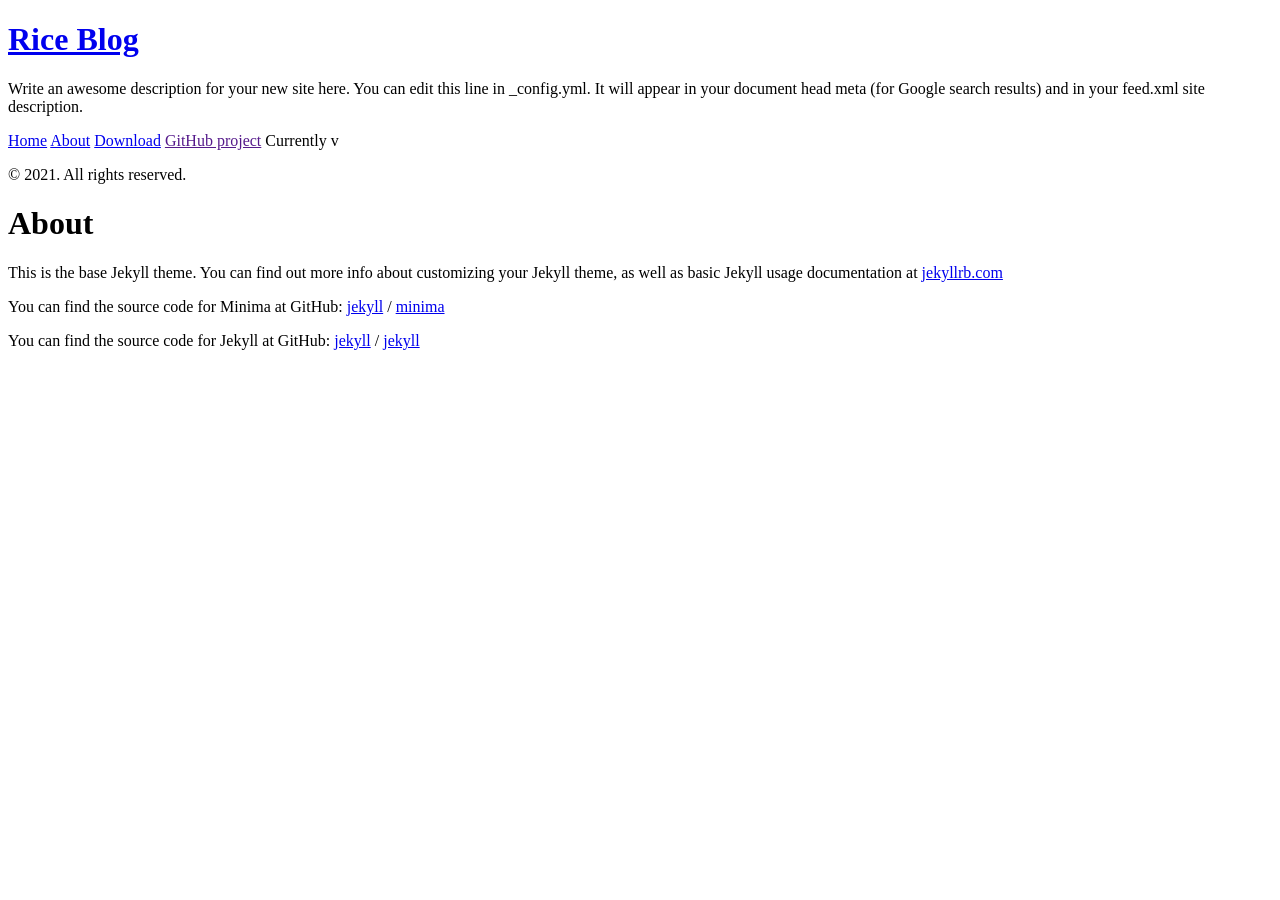
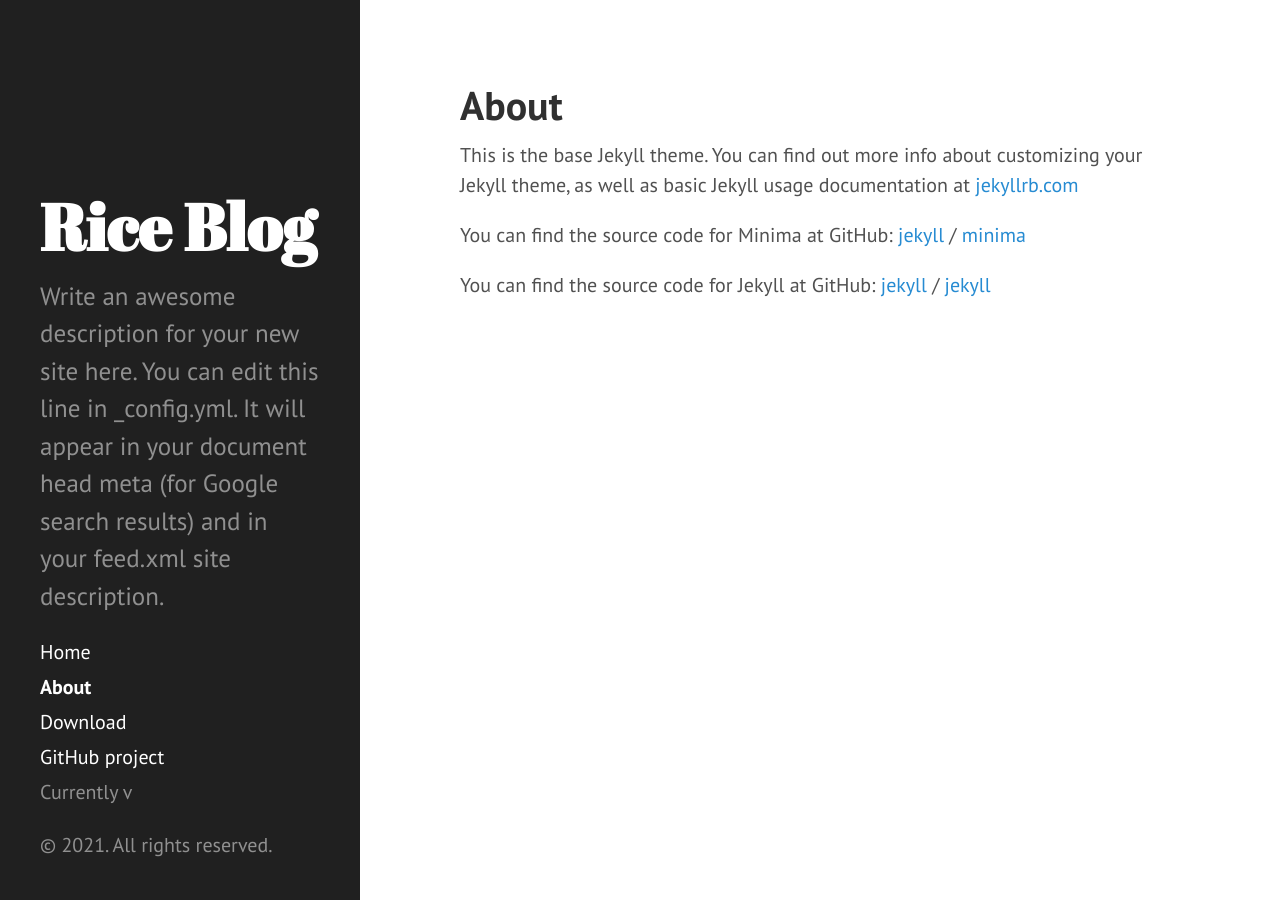
Before and after one commit to starshipfoundation/rice-blog, a Jekyll site: the page built from about.markdown, in a window 1280 px wide. Built offline with Jekyll 4.4.1, drawn with Linux system fonts in a browser that asks for light colours; Markdown is read by kramdown in place of the engine named in the settings.

Commit message:
Fix base_url

```diff
--- a/_config.yml
+++ b/_config.yml
@@ -24,7 +24,7 @@ description: >- # this means to ignore newlines until "baseurl:"
   Write an awesome description for your new site here. You can edit this
   line in _config.yml. It will appear in your document head meta (for
   Google search results) and in your feed.xml site description.
-baseurl: "/rice-blog" # the subpath of your site, e.g. /blog
+baseurl: "/rice-blog/" # the subpath of your site, e.g. /blog
 url: "https://starshipfoundation.github.io" # the base hostname & protocol for your site, e.g. http://example.com
 twitter_username: captainstarship
 
```
